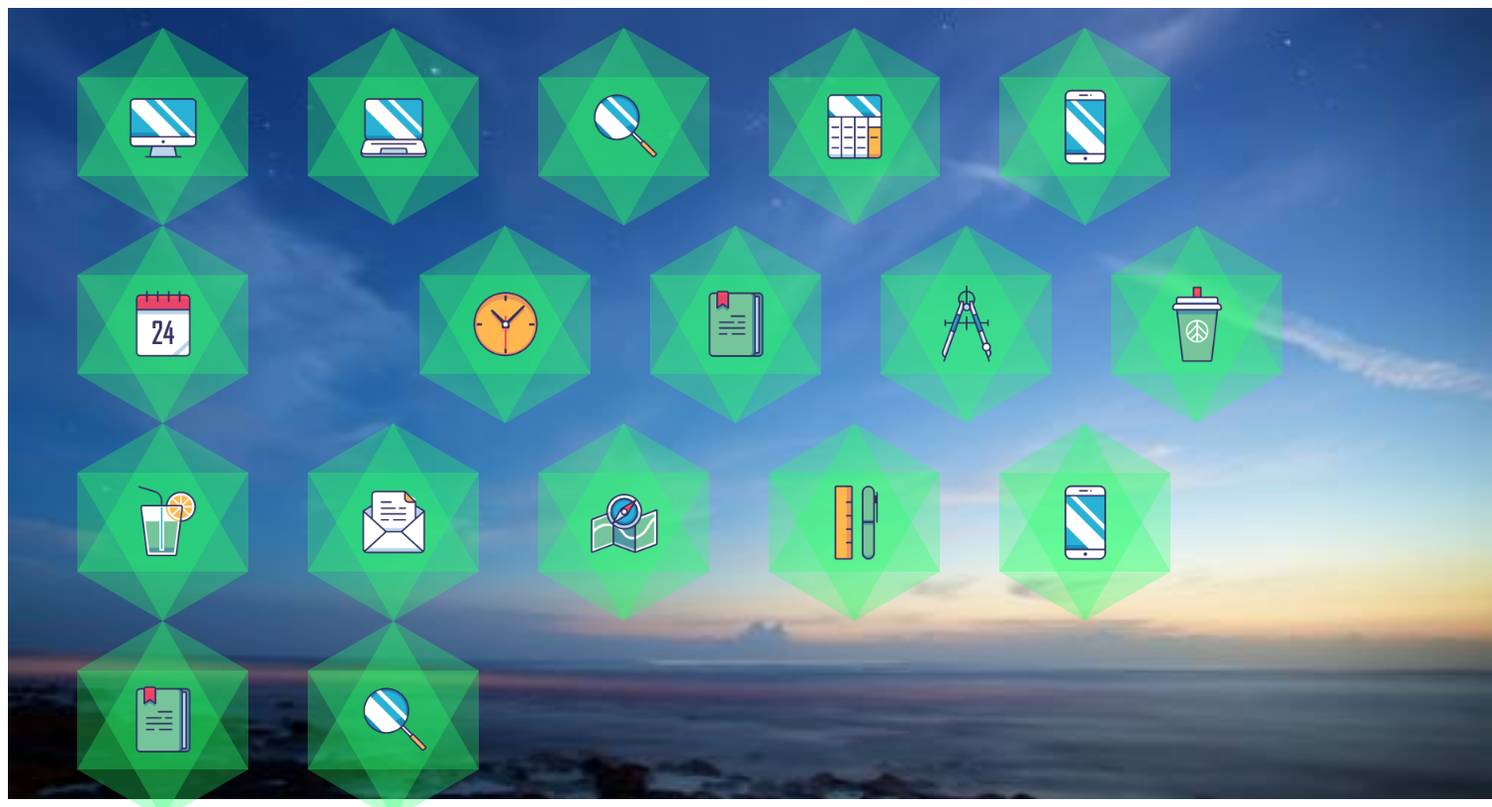
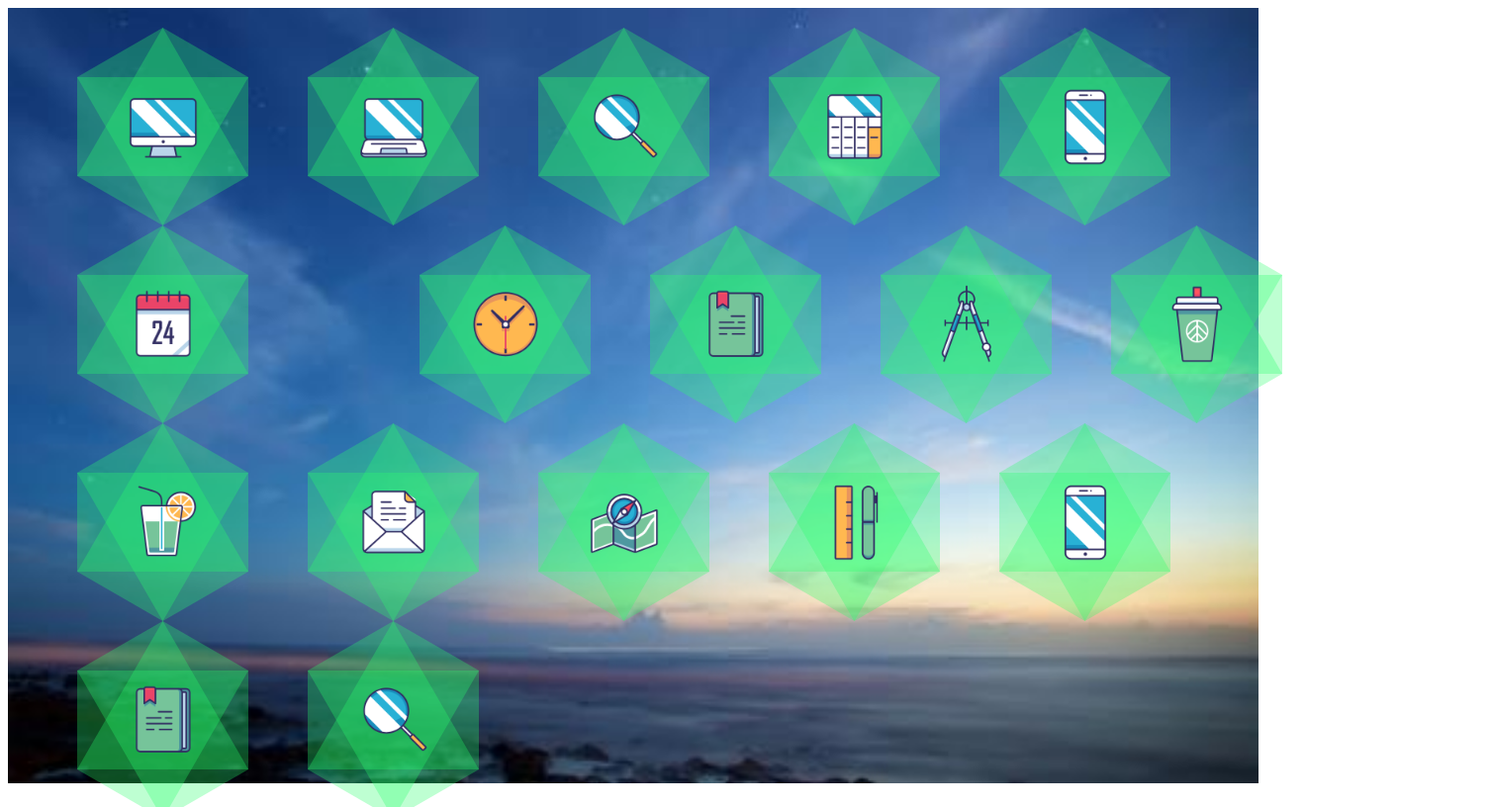
Before and after one commit to ShanShuiZhiJian/hexagon, a plain HTML site: page index.html in a window 1280 px wide. Shown: the whole page at 99% size, 1508 px wide, since content can reach past the window. Drawn offline with Linux system fonts and the light colour scheme.

Commit message:
Update index.html
forth

```diff
--- a/index.html
+++ b/index.html
@@ -6,7 +6,7 @@
 	    <link rel="stylesheet" href="css/six.css">
   </head>
   <body>
-  <div style="background-image: url(img/mac风景.jpg);background-repeat: no-repeat;background-size: 100% 100%; height:800px;width:1500px;">
+  <div style="background-image: url(img/mac风景.jpg);background-repeat: no-repeat;background-size: 100% 100%; height:100%;width:100%;">
 	  <ul>
 		  <li>
 			  <img src="img/1.png">
```
